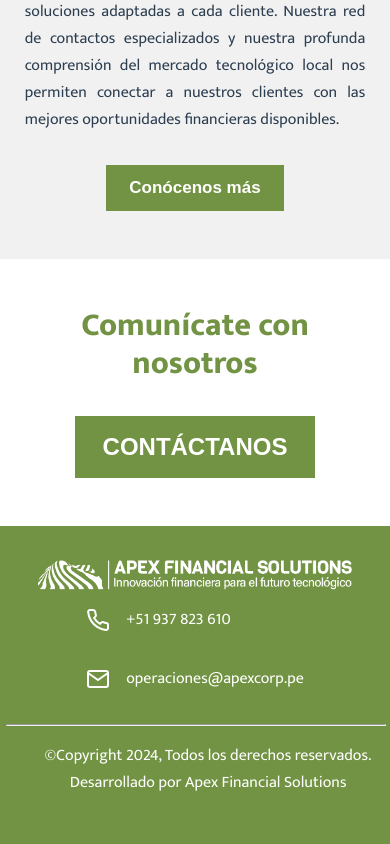
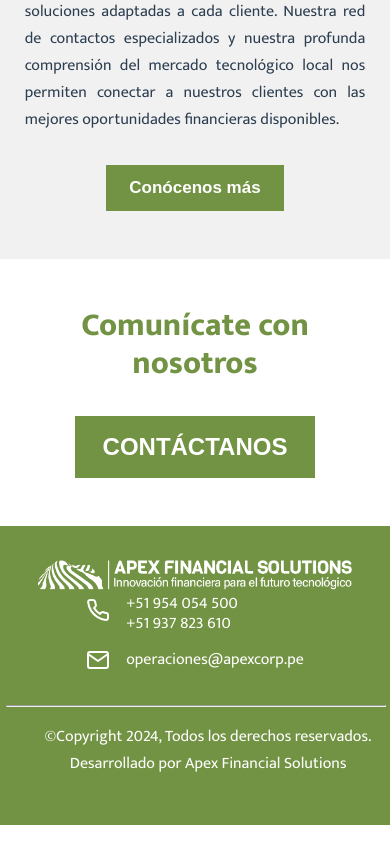
Before and after one commit to KendallRcs/Apex-Financial-Solutions-LandingPage, a JavaScript app: page / in a window 390 px wide. Shown: the part 3216-4060 px from the top of the page. Built offline with nearby package versions, Linux system fonts and the light colour scheme.

Commit message:
fixed, needed to see 2 numberphone and changed the email

```diff
--- a/src/components/Footer.vue
+++ b/src/components/Footer.vue
@@ -6,7 +6,11 @@
               <div class="right-side">
                   <div class="information">
                       <img src="../assets/phone.svg" alt="Ícono de teléfono" class="icon-img">
-                      <p class="phone-number">+51 937 823 610 </p>
+                      <div style="display: flex; flex-direction: column;">
+                        <p class="phone-number" style="margin: 0; height:20px">+51 954 054 500</p>
+                        <p class="phone-number" style="margin: 0; height:20px">+51 937 823 610 </p>
+                      </div>
+
                   </div>
                   <div class="information">
                       <img src="../assets/mail.svg" alt="Ícono de teléfono" class="icon-img">
```
